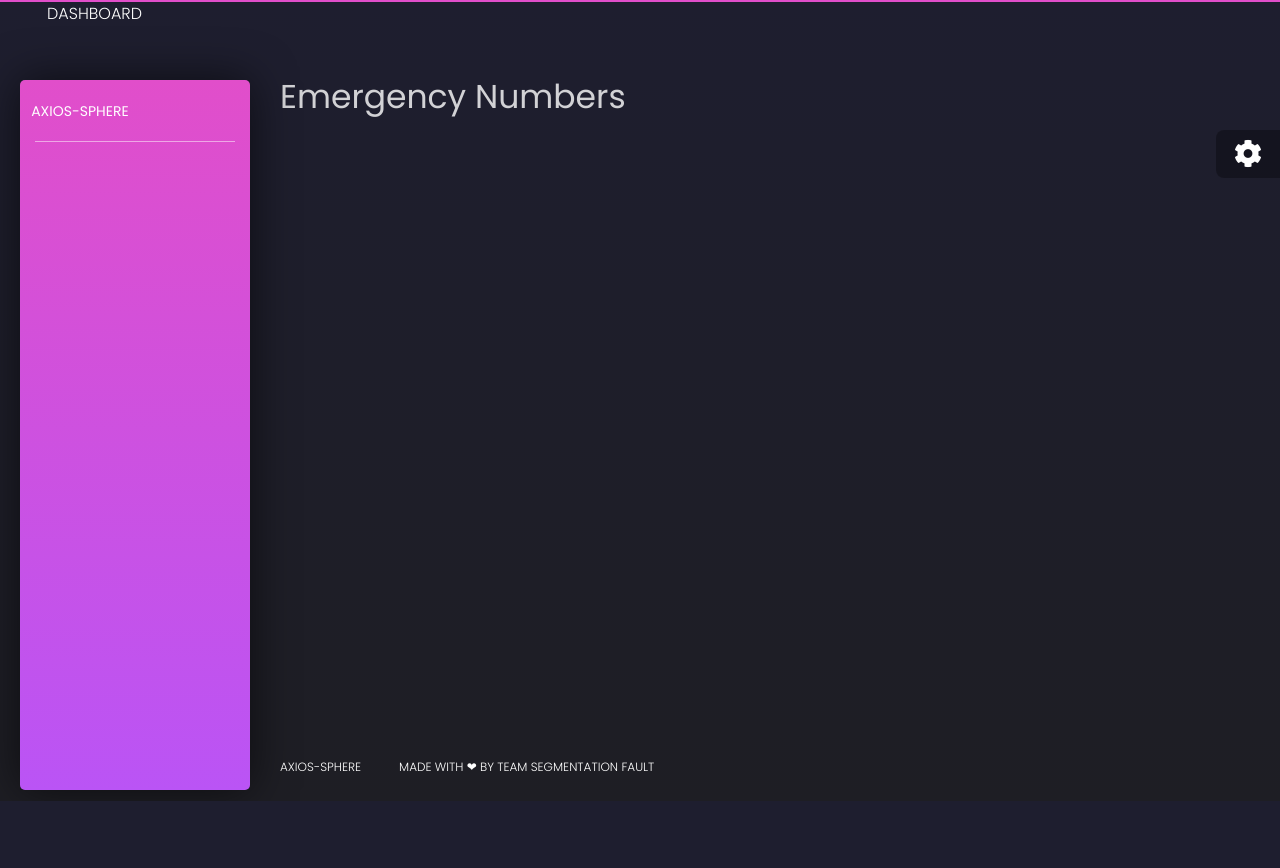
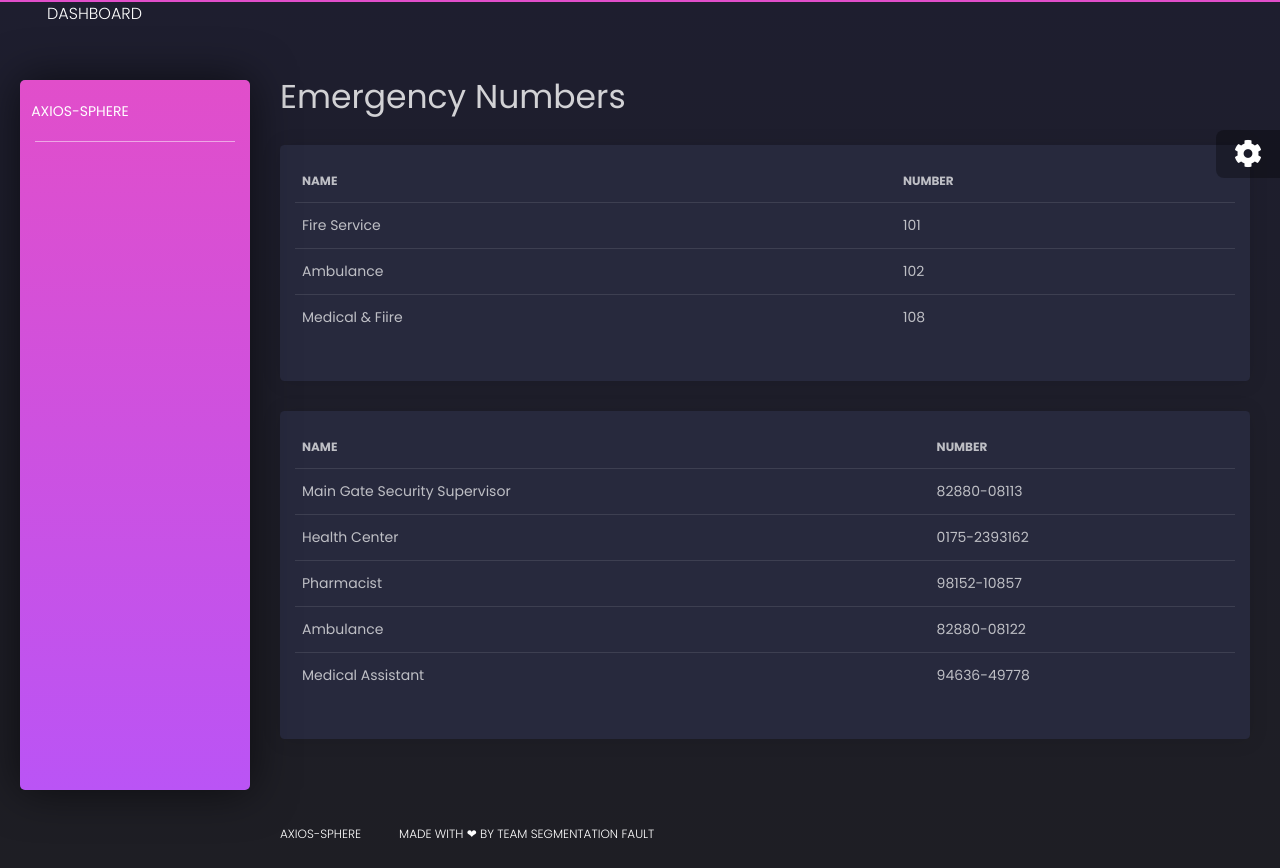
Before and after one commit to Team-Fractal/Hacko-10-SegmentationFault, a Django app: page /emergency in a window 1280 px wide. Before the commit the page ends 801 px from the top, so only its background shows below. Run offline with Django 3.2, Linux system fonts and the light colour scheme; some libraries are stand-ins or nearby versions.

Commit message:
Update emergency.html

```diff
--- a/core/templates/emergency.html
+++ b/core/templates/emergency.html
@@ -7,6 +7,123 @@
 {% block content %}
 
     <h1>Emergency Numbers</h1>
+    <div class="card ">
+
+        <div class="card-body">
+          <div class="table-responsive">
+            <table class="table tablesorter " id="">
+              <thead class=" text-primary">
+                <tr>
+                  <th>
+                    NAME
+                  </th>
+                  <th>
+                    NUMBER
+                  </th>
+                </tr>
+              </thead>
+
+
+              <tbody>
+
+                <tr>
+                    <td>
+                      Fire Service
+                    </td>
+                    <td>
+                      101
+                    </td>
+                  </tr>
+                  <tr>
+                    <td>
+                      Ambulance
+                    </td>
+                    <td>
+                      102
+                    </td>
+                  </tr>
+                  <tr>
+                    <td>
+                      Medical & Fiire
+                    </td>
+                    <td>
+                      108
+                    </td>
+                  </tr>
+
+              </tbody>
+            </table>
+          </div>
+        </div>
+
+      </div>
+
+      <div class="card ">
+
+        <div class="card-body">
+          <div class="table-responsive">
+            <table class="table tablesorter " id="">
+              <thead class=" text-primary">
+                <tr>
+                  <th>
+                    NAME
+                  </th>
+                  <th>
+                    NUMBER
+                  </th>
+                </tr>
+              </thead>
+
+
+              <tbody>
+
+                <tr>
+                    <td>
+                      Main Gate Security Supervisor
+                    </td>
+                    <td>
+                      82880-08113
+                    </td>
+                  </tr>
+                  <tr>
+                    <td>
+                      Health Center
+                    </td>
+                    <td>
+                      0175-2393162
+                    </td>
+                  </tr>
+                  <tr>
+                    <td>
+                      Pharmacist
+                    </td>
+                    <td>
+                      98152-10857
+                    </td>
+                  </tr>
+                  <tr>
+                    <td>
+                      Ambulance
+                    </td>
+                    <td>
+                      82880-08122
+                    </td>
+                  </tr>
+                  <tr>
+                    <td>
+                      Medical Assistant
+                    </td>
+                    <td>
+                      94636-49778
+                    </td>
+                  </tr>
+
+              </tbody>
+            </table>
+          </div>
+        </div>
+
+      </div>
 
 {% endblock content %}
 
```
